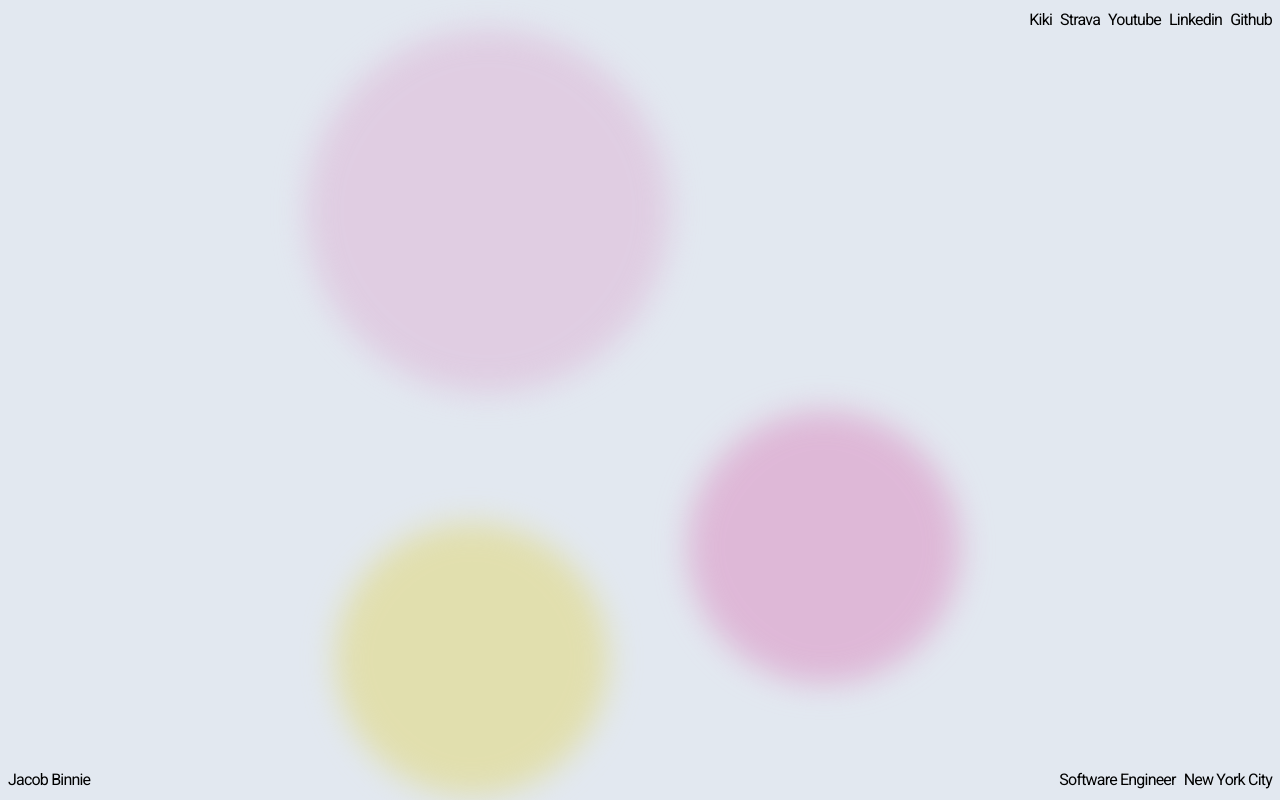
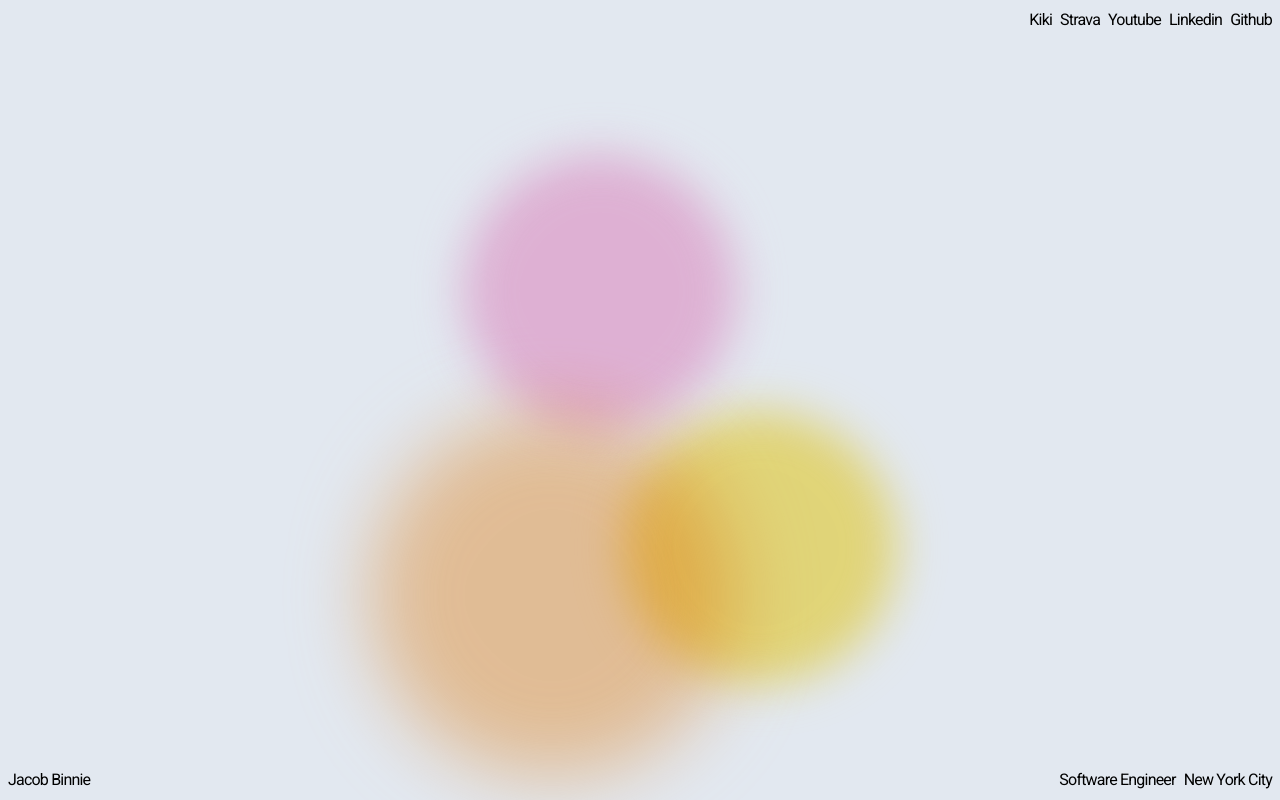
Before and after one commit to jacobbinnie/card, a Next.js app: page / in a window 1280 px wide. Built offline with nearby package versions, Linux system fonts and the light colour scheme.

Commit message:
feat: update colors

```diff
--- a/src/app/page.tsx
+++ b/src/app/page.tsx
@@ -25,10 +25,10 @@ export default function Home() {
         </div>
       </div>
 
-      <div className="relative w-full max-w-2xl">
-        <div className="absolute top-0 right-0 w-72 h-72 bg-pink-300 rounded-full mix-blend-multiply filter blur-lg opacity-60 animate-blob animation-delay-1000" />
-        <div className="absolute bottom-0 left-0 w-96 h-96 bg-pink-200 rounded-full mix-blend-multiply filter blur-lg opacity-60 animate-blob animation-delay-2000" />
-        <div className="absolute top-28 left-8 w-72 h-72 bg-yellow-200 rounded-full mix-blend-multiply filter blur-lg opacity-60 animate-blob animation-delay-5000" />
+      <div className="relative w-full max-w-lg">
+        <div className="absolute top-0 -left-4 w-96 h-96 bg-orange-300 rounded-full mix-blend-multiply filter blur-2xl opacity-70 animate-blob"></div>
+        <div className="absolute top-0 -right-4 w-72 h-72 bg-yellow-300 rounded-full mix-blend-multiply filter blur-xl opacity-70 animate-blob animation-delay-2000"></div>
+        <div className="absolute -bottom-8 left-20 w-72 h-72 bg-pink-300 rounded-full mix-blend-multiply filter blur-xl opacity-70 animate-blob animation-delay-4000"></div>
       </div>
 
       <div className="fixed bottom-0 left-0 p-2 flex justify-between w-full">
```
